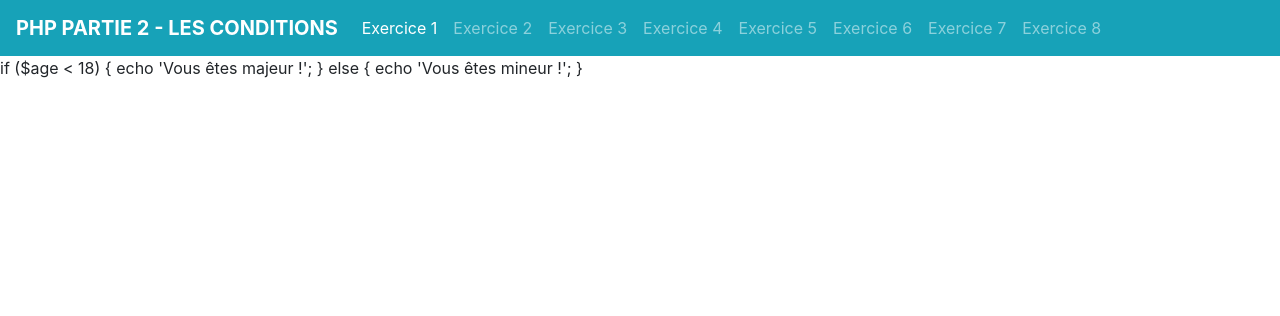
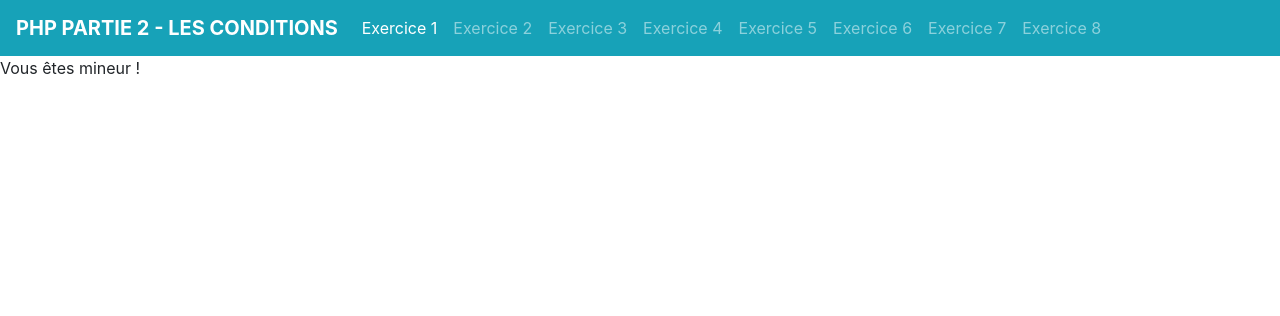
Before and after one commit to thierrylachat/PHP_Exercices, a PHP site: the page made by Partie 2 - Les conditions/Exercice 1.php in a window 1280 px wide. Shown: the top 316 px of the page. Run offline with PHP 8.4, Linux system fonts and the light colour scheme.

Commit message:
Partie 2 - Exercice 1.

```diff
--- a/Partie 2 - Les conditions/Exercice 1.php
+++ b/Partie 2 - Les conditions/Exercice 1.php
@@ -1,4 +1,4 @@
-<!-- Initialisation de variables et insertion du header et de la barre de navigation. -->
+<!-- Création de variables et insertion du header et de la barre de navigation. -->
 
 <?php
     $age= 15;
@@ -6,17 +6,17 @@
     include 'header.php';
 ?>
 
-<!-- Affichage du message si l'âge est supérieur ou égale à 18", afficher Vous êtes majeur. Dans le cas contraire, afficher "Vous êtes mineur". -->
+<!-- Affichage du message "Vous êtes majeur" si l'âge est supérieur ou égal à 18. Dans le cas contraire, afficher "Vous êtes mineur". -->
 
 <p>
-if ($age < 18)
-{
-    echo 'Vous êtes majeur !';
-} else {
-    echo 'Vous êtes mineur !';
-}
+    <?php if ($age > 18) {
+        echo 'Vous êtes majeur !';
+    } else {
+        echo 'Vous êtes mineur !';
+    }
+    ?>
 </p>
 
 <!-- Insertion du footer. -->
 
-<?php include 'footer.php';
+<?php include 'footer.php'; ?>
```
Also changed, not shown: Partie 2 - Les conditions/header.php (line endings or trailing spaces).
